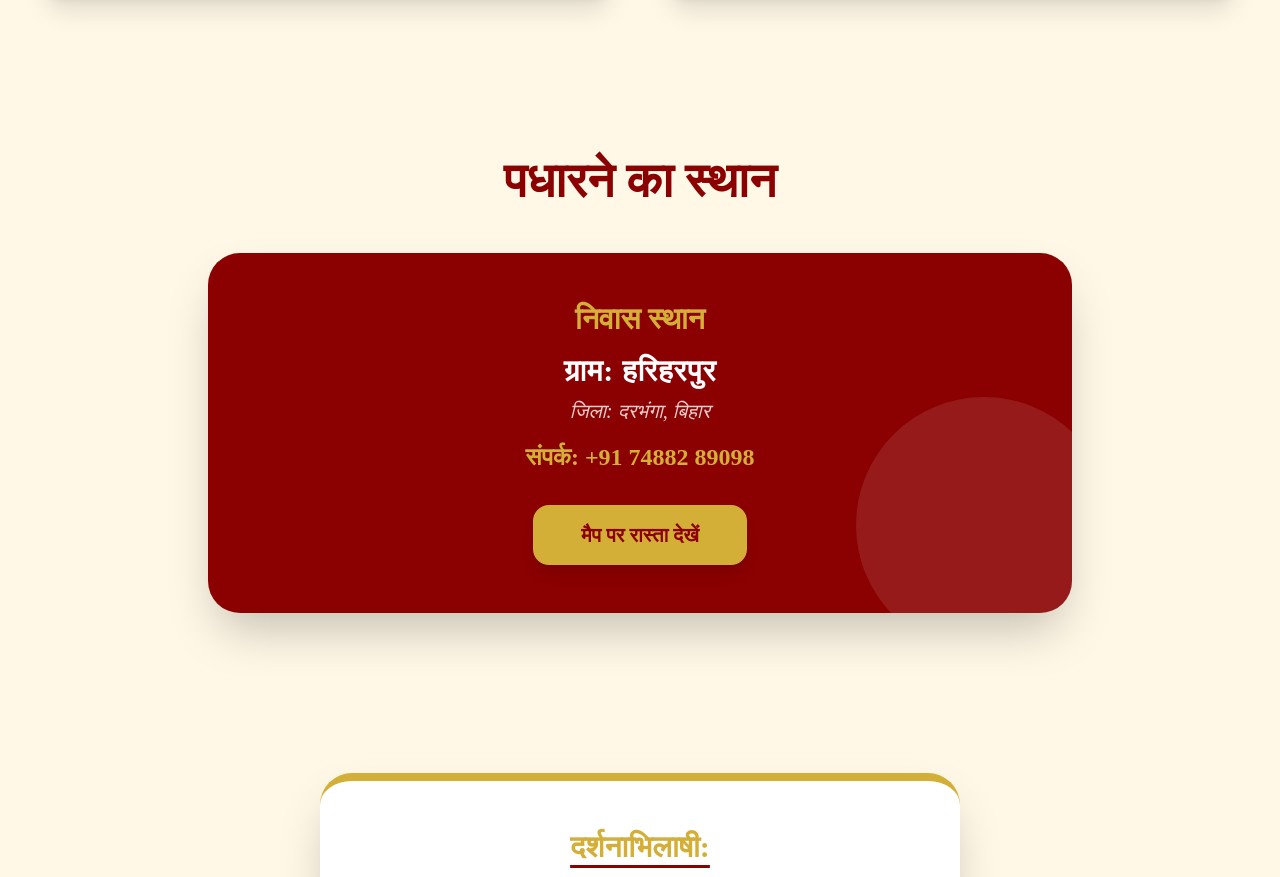
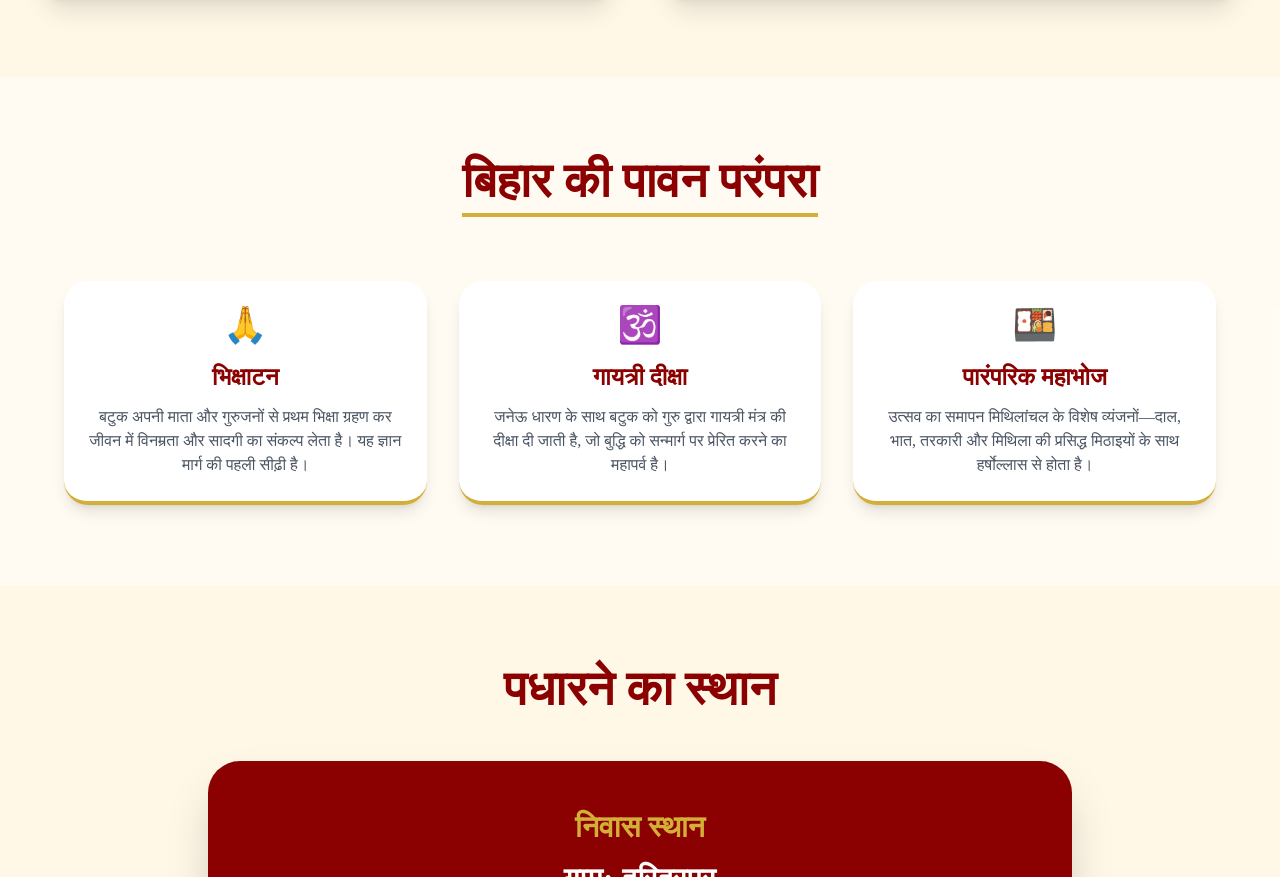
Before and after one commit to gyan007/Shivansh, a plain HTML site: page index.html in a window 1280 px wide. Shown: the part 1471-2348 px from the top of the page. Drawn offline with nearby package versions, Linux system fonts and the light colour scheme; a web font is replaced by a local one.

Commit message:
Update index.html

```diff
--- a/index.html
+++ b/index.html
@@ -91,6 +91,40 @@
         </div>
     </section>
 
+    <section id="tradition" class="py-12 md:py-20 px-4 md:px-10 bg-white/50">
+        <div class="max-w-6xl mx-auto">
+            <div class="text-center mb-10 md:mb-16">
+                <h2 class="text-2xl md:text-5xl text-[#8B0000] font-bold inline-block border-b-4 border-[#D4AF37] pb-2">बिहार की पावन परंपरा</h2>
+            </div>
+
+            <div class="grid grid-cols-1 md:grid-cols-3 gap-6 md:gap-8">
+                <div class="bg-white p-6 rounded-3xl shadow-lg border-b-4 border-[#D4AF37] text-center transform hover:-translate-y-2 transition-transform">
+                    <div class="text-4xl mb-4">🙏</div>
+                    <h3 class="text-xl md:text-2xl text-[#8B0000] font-bold mb-3">भिक्षाटन</h3>
+                    <p class="text-gray-600 text-sm md:text-base leading-relaxed">
+                        बटुक अपनी माता और गुरुजनों से प्रथम भिक्षा ग्रहण कर जीवन में विनम्रता और सादगी का संकल्प लेता है। यह ज्ञान मार्ग की पहली सीढ़ी है।
+                    </p>
+                </div>
+
+                <div class="bg-white p-6 rounded-3xl shadow-lg border-b-4 border-[#D4AF37] text-center transform hover:-translate-y-2 transition-transform">
+                    <div class="text-4xl mb-4">🕉️</div>
+                    <h3 class="text-xl md:text-2xl text-[#8B0000] font-bold mb-3">गायत्री दीक्षा</h3>
+                    <p class="text-gray-600 text-sm md:text-base leading-relaxed">
+                        जनेऊ धारण के साथ बटुक को गुरु द्वारा गायत्री मंत्र की दीक्षा दी जाती है, जो बुद्धि को सन्मार्ग पर प्रेरित करने का महापर्व है।
+                    </p>
+                </div>
+
+                <div class="bg-white p-6 rounded-3xl shadow-lg border-b-4 border-[#D4AF37] text-center transform hover:-translate-y-2 transition-transform">
+                    <div class="text-4xl mb-4">🍱</div>
+                    <h3 class="text-xl md:text-2xl text-[#8B0000] font-bold mb-3">पारंपरिक महाभोज</h3>
+                    <p class="text-gray-600 text-sm md:text-base leading-relaxed">
+                        उत्सव का समापन मिथिलांचल के विशेष व्यंजनों—दाल, भात, तरकारी और मिथिला की प्रसिद्ध मिठाइयों के साथ हर्षोल्लास से होता है।
+                    </p>
+                </div>
+            </div>
+        </div>
+    </section>
+
     <section id="venue" class="py-12 md:py-20 px-4 max-w-4xl mx-auto">
         <h2 class="text-2xl md:text-5xl text-center text-[#8B0000] font-bold mb-8 md:mb-12">पधारने का स्थान</h2>
         <div class="bg-[#8B0000] text-white p-6 md:p-12 rounded-[2rem] shadow-2xl text-center relative overflow-hidden">
```
